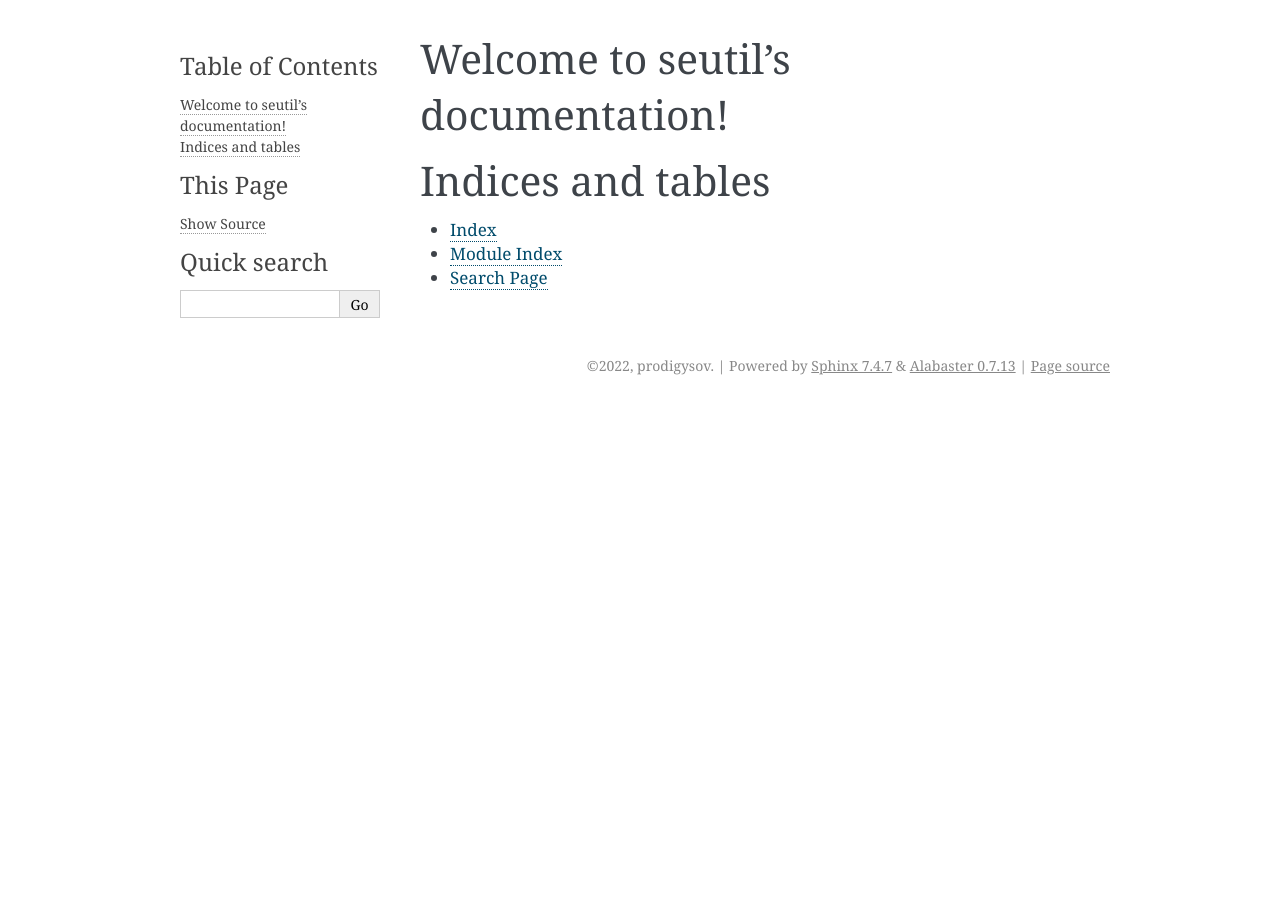
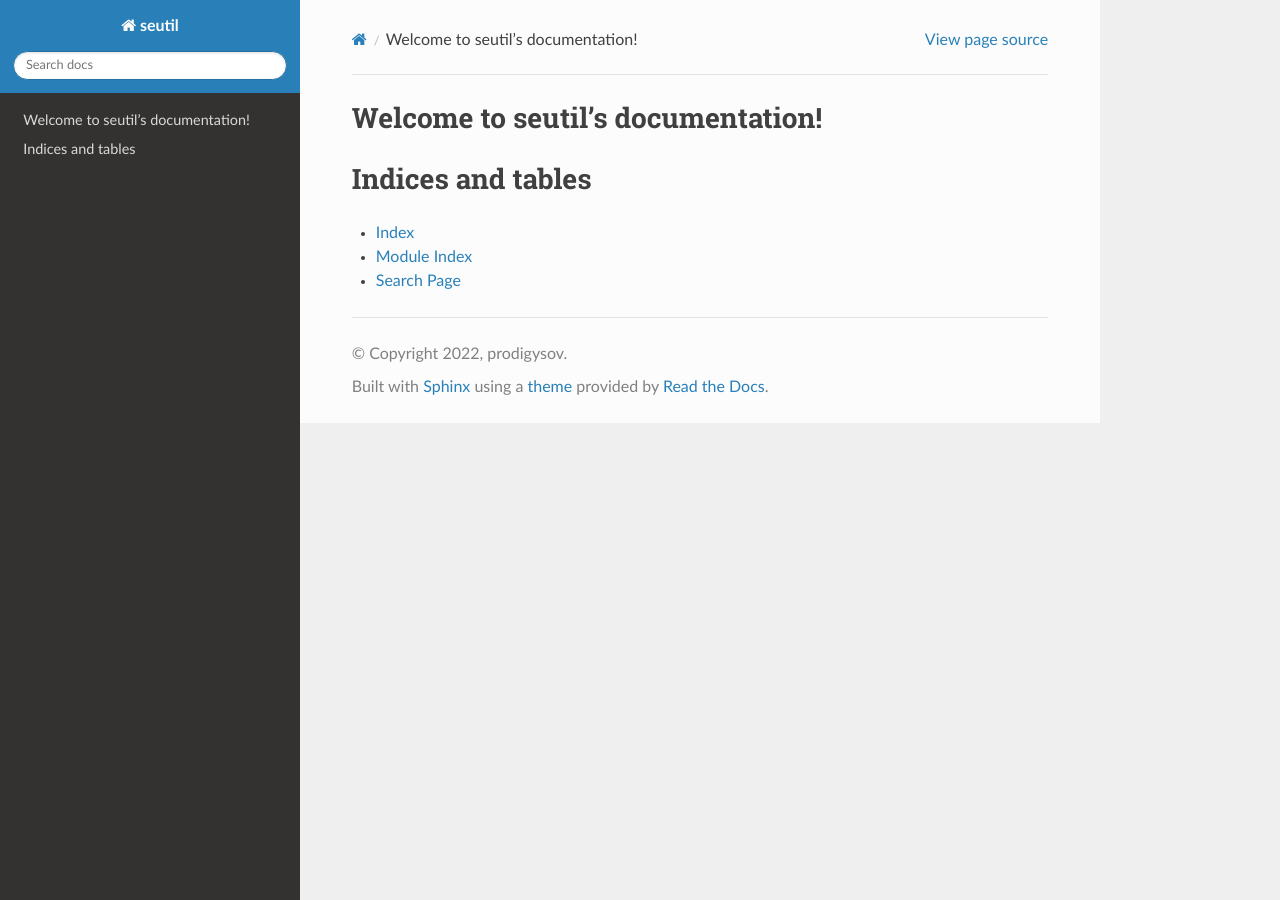
Before and after one commit to pengyunie/seutil, a Sphinx documentation site: the page built from docs/source/index.rst, in a window 1280 px wide. Built offline with Sphinx 7.4.7 and the Read the Docs theme 2.0.0, drawn with Linux system fonts in a browser that asks for light colours.

Commit message:
change theme to read the docs

```diff
--- a/docs/source/conf.py
+++ b/docs/source/conf.py
@@ -48,7 +48,7 @@ exclude_patterns = []
 # The theme to use for HTML and HTML Help pages.  See the documentation for
 # a list of builtin themes.
 #
-html_theme = 'alabaster'
+html_theme = 'sphinx_rtd_theme'
 
 # Add any paths that contain custom static files (such as style sheets) here,
 # relative to this directory. They are copied after the builtin static files,
--- a/requirements.txt
+++ b/requirements.txt
@@ -6,3 +6,4 @@ recordclass>=0.11.1
 typing_inspect>=0.4.0
 unidiff>=0.5.5
 sphinx>=3.03
+sphinx_rtd_theme>=0.4.3
```
Also changed, not shown: 1 other file.
